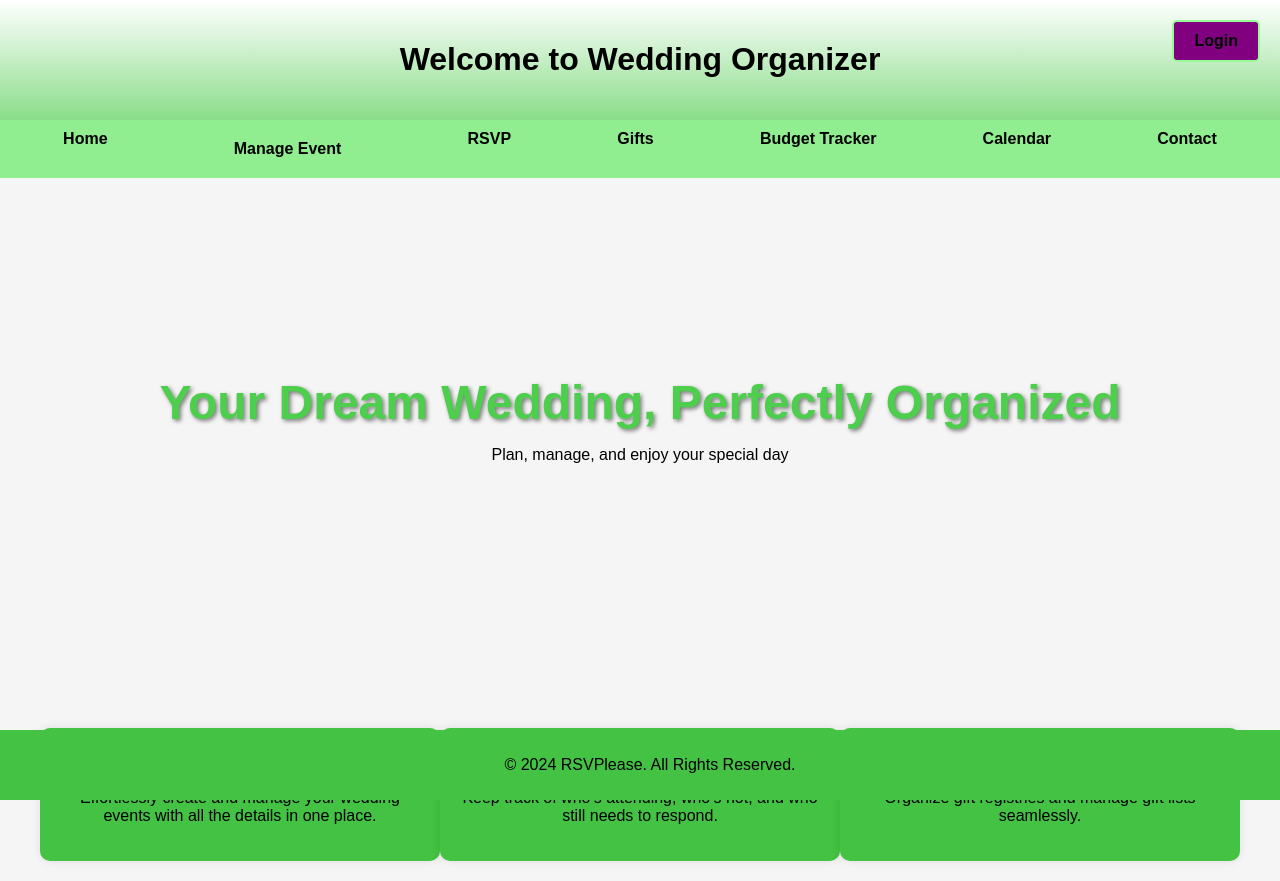
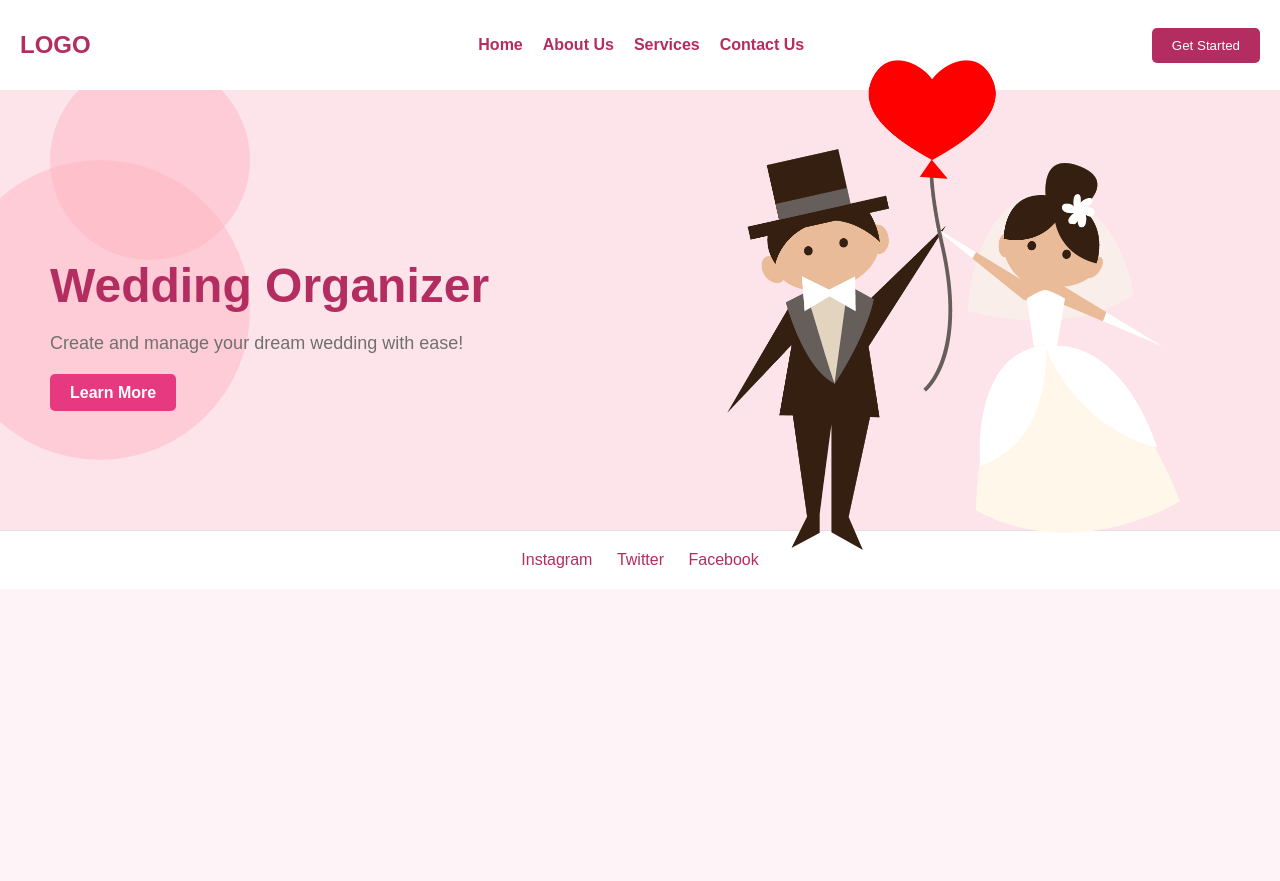
Before and after one commit to JeffinKR924/RSVPWebApp, a website: page app/public/home-page/homepage.html in a window 1280 px wide. After the commit the page ends 800 px from the top, so only its background shows below. Drawn offline with Linux system fonts and the light colour scheme.

Commit message:
Inital homepage

```diff
--- a/app/public/home-page/homepage.css
+++ b/app/public/home-page/homepage.css
@@ -1,211 +1,159 @@
 body {
-    font-family: 'Arial', sans-serif;
+    font-family: Arial, sans-serif;
     margin: 0;
     padding: 0;
-    background-color: #f5f5f5;
+    box-sizing: border-box;
+    background-color: #fef4f8; /* Light pink background */
 }
 
 header {
-    background-image: linear-gradient(to bottom, white, rgb(138, 221, 138)); /* Light Green */
-    color: black;
+    display: flex;
+    justify-content: space-between;
+    align-items: center;
     padding: 20px;
-    text-align: center;
+    background-color: #ffffff;
+    box-shadow: 0 2px 10px rgba(0, 0, 0, 0.1);
+}
+
+.logo {
+    font-size: 24px;
+    font-weight: bold;
+    color: #b32d60; /* Darker pink for the logo */
+}
+
+nav ul {
+    list-style: none;
+    display: flex;
+    gap: 20px;
+}
+
+nav ul li a {
+    text-decoration: none;
+    color: #b32d60; /* Darker pink for the navigation links */
+    font-weight: bold;
+}
+
+.get-started-btn {
+    background-color: #b32d60; /* Darker pink for the button */
+    color: #ffffff;
+    padding: 10px 20px;
+    border: none;
+    border-radius: 5px;
+    cursor: pointer;
+}
+
+.get-started-btn:hover {
+    background-color: #e63980; /* Slightly lighter pink on hover */
+}
+
+.hero {
+    position: relative;
+    display: flex;
+    align-items: center;
+    justify-content: space-between;
+    padding: 50px;
+    background-color: #fde4eb; /* Light pink for the hero background */
+    height: 340px; /* Fixed height for the hero section */
+    overflow: hidden; /* Ensure circles and other elements don’t overflow outside the hero section */
+}
+
+/* Circle Design */
+.circle-design {
+    position: absolute;
+    top: 20px;
+    left: -100px; /* Move circles slightly off-screen */
+    z-index: 1; /* Ensure circles are behind the content */
+}
+
+.circle-design::before,
+.circle-design::after,
+.circle-design .small-circle {
+    content: "";
+    position: absolute;
+    border-radius: 50%;
+    background-color: rgba(255, 182, 193, 0.5); /* Transparent pink */
+}
+
+.circle-design::before {
+    width: 300px;
+    height: 300px;
+    top: 50px;
+    left: 50px;
+}
+
+.circle-design::after {
+    width: 200px;
+    height: 200px;
+    top: -50px;
+    left: 150px;
+}
+
+.circle-design .small-circle {
+    width: 100px;
+    height: 100px;
+    top: 200px;
+    left: 100px;
+    background-color: rgba(255, 192, 203, 0.7); /* Slightly darker pink */
+}
+
+/* Ensure content is above the circle design */
+.hero-content {
+    max-width: 50%;
+    z-index: 2; /* Ensure content is above the circle design */
     position: relative;
 }
 
-header .login-button {
-    position: absolute;
-    top: 20px;
-    right: 20px;
-    background-color: purple;
-    color: black;
+.hero-content h1 {
+    font-size: 48px;
+    color: #b32d60; /* Darker pink for the heading */
+    margin-bottom: 20px;
+}
+
+.hero-content p {
+    font-size: 18px;
+    color: #707070;
+    margin-bottom: 30px;
+}
+
+.learn-more-btn {
+    background-color: #e63980; /* Darker pink for the "Learn More" button */
+    color: #ffffff;
     padding: 10px 20px;
-    border: 2px solid #98fb98;
+    text-decoration: none;
     border-radius: 5px;
-    text-decoration: none;
     font-weight: bold;
 }
 
-.user-info {
-    position: absolute;
-    top: 20px;
-    right: 20px;
-    display: flex;
-    flex-direction: column;
-    align-items: flex-end;
+.learn-more-btn:hover {
+    background-color: #ff66a1; /* Lighter pink on hover */
 }
 
-.user-email {
-    display: none;
-    color: black;
-    font-size: 16px;
-    background-color: #e9ecef;
-    padding: 8px 16px;
-    border-radius: 4px;
-    box-shadow: 0 2px 4px rgba(0, 0, 0, 0.1);
-    text-align: center;
-    font-weight: bold;
-    white-space: nowrap;
+/* Wedding Image Container */
+.wedding-image-container {
+    position: absolute;
+    right: 100px; /* Align to the right of the screen */
+    top: 60px; /* Adjust to position it relative to the top of the page */
+    z-index: 3; /* Make sure it appears above other elements */
 }
 
-.logout-button {
-    margin-top: 10px;
-    background-color: white;
-    color: black;
-    border: 1px solid white;
-    border-radius: 5px;
-    padding: 8px 12px;
-    font-size: 14px;
-    cursor: pointer;
-    font-weight: bold;
-}
-
-.logout-button:hover {
-    background-color: #c0e7c0;
-    border-color: black;
-}
-
-nav {
-    display: flex;
-    justify-content: space-around;
-    background-color: #90ee90; /* Light Green variant */
-    padding: 10px;
-}
-
-nav a {
-    color: black;
-    text-decoration: none;
-    font-weight: bold;
-}
-
-/* Dropdown styles */
-.dropdown {
-    position: relative;
-    display: inline-block;
-}
-
-.dropbtn {
-    background-color: #90ee90;
-    color: black;
-    padding: 10px 20px;
-    text-decoration: none;
-    display: block;
-    border: none;
-    cursor: pointer;
-    font-weight: bold;
-}
-
-.dropdown-content {
-    display: none;
-    position: absolute;
-    background-color: white;
-    min-width: 160px;
-    box-shadow: 0 8px 16px rgba(0, 0, 0, 0.2);
-    z-index: 1;
-    top: 100%;
-    left: 0;
-}
-
-/* Style dropdown links */
-.dropdown-content a {
-    color: black;
-    padding: 12px 16px;
-    text-decoration: none;
-    display: block;
-    border-radius: 5px;
-}
-
-/* Change color on hover */
-.dropdown-content a:hover {
-    background-color: #f1f1f1;
-}
-
-/* Show the dropdown menu when hovering */
-.dropdown:hover .dropdown-content {
-    display: block;
-}
-
-
-.hero {
-    background-image: url('wedding-background.jpg');
-    background-size: cover;
-    background-position: center;
-    height: 500px;
-    display: flex;
-    justify-content: center;
-    align-items: center;
-    color: black;
-    text-align: center;
-}
-
-.hero h1 {
-    font-size: 3em;
-    margin: 0;
-    color: #4dce4d;
-    text-shadow: 2px 2px 4px rgba(0, 0, 0, 0.5);
-}
-
-.container {
-    padding: 20px;
-    max-width: 1200px;
-    margin: auto;
-}
-
-.features {
-    display: flex;
-    justify-content: space-around;
-    margin-top: 30px;
-}
-
-.feature-box {
-    background-color: rgb(67, 194, 67);
-    padding: 20px;
-    border-radius: 10px;
-    width: 30%;
-    box-shadow: 0 0 10px rgba(0, 0, 0, 0.1);
-    text-align: center;
-}
-
-.feature-box h3 {
-    margin-top: 0;
-    color: black; /* Light Green */
+#wedding-icon {
+    width: auto; /* Maintain the aspect ratio */
+    height: 490px; /* Set the height independently */
 }
 
 footer {
-    background-color:  rgb(67, 194, 67); /* Light Green */
-    color: black;
+    padding: 20px;
+    background-color: #ffffff;
     text-align: center;
-    padding: 10px;
-    position: absolute;
-    bottom: 0;
-    width: 100%;
+    border-top: 1px solid #e0e0e0;
 }
 
-.dropdown-logout {
-    display: none; /* Hidden by default */
-    position: absolute;
-    top: 100%; /* Position below the email display */
-    left: 0;
-    background-color: white;
-    min-width: 150px;
-    box-shadow: 0 8px 16px rgba(0, 0, 0, 0.1);
-    border-radius: 5px;
-    z-index: 1;
+footer .social-media a {
+    color: #b32d60; /* Darker pink for footer links */
+    text-decoration: none;
+    margin: 0 10px;
 }
 
-.dropdown-logout a {
-    color: #333;
-    padding: 12px 16px;
-    text-decoration: none;
-    display: block;
-    border-radius: 5px;
+footer .social-media a:hover {
+    color: #e63980; /* Slightly lighter pink on hover */
 }
-
-.dropdown-logout a:hover {
-    background-color: #f1f1f1;
-}
-
-/* Show the dropdown when the user-email is clicked */
-.user-email.active + .dropdown-logout {
-    display: block;
-}
--- a/app/public/home-page/homepage.html
+++ b/app/public/home-page/homepage.html
@@ -3,65 +3,43 @@
 <head>
     <meta charset="UTF-8">
     <meta name="viewport" content="width=device-width, initial-scale=1.0">
-    <title>Wedding Organizer</title>
+    <title>Wedding Organizer - Homepage</title>
     <link rel="stylesheet" href="/home-page/homepage.css">
-    <script src="/home-page/homepage.js" type="module"></script>
 </head>
 <body>
     <header>
-        <h1>Welcome to Wedding Organizer</h1>
-        <a href="/login-page" class="login-button" id="login-button">Login</a>
-        <div id="user-info" class="user-info">
-            <div id="user-email" class="user-email"></div>
-            <div id="dropdown-logout" class="dropdown-logout">
-                <a href="#" id="logout-button" class="logout-button">Logout</a>
-            </div>
-        </div>
+        <div class="logo">LOGO</div>
+        <nav>
+            <ul>
+                <li><a href="#home">Home</a></li>
+                <li><a href="#about">About Us</a></li>
+                <li><a href="#services">Services</a></li>
+                <li><a href="#contact">Contact Us</a></li>
+            </ul>
+        </nav>
+        <button class="get-started-btn">Get Started</button>
     </header>
 
-    <nav>
-        <a href="#">Home</a>
-        <div class="dropdown">
-            <a href="#" class="dropbtn">Manage Event</a>
-            <div class="dropdown-content">
-                <a href="/event-form-page">Create Event</a>
-                <a href="/meal-creation-page">Meal Creation</a>
-                <a href="/get-event-form-page">View Events</a>
-            </div>
-        </div>
-        <a href="#">RSVP</a>
-        <a href="#">Gifts</a>
-        <a href="#">Budget Tracker</a>
-        <a href="/calendar-page">Calendar</a>
-        <a href="#">Contact</a>
-    </nav>
-
     <section class="hero">
-        <div>
-            <h1>Your Dream Wedding, Perfectly Organized</h1>
-            <p>Plan, manage, and enjoy your special day</p>
+        <div class="circle-design"></div> <!-- Circle design -->
+        <div class="hero-content">
+            <h1>Wedding Organizer</h1>
+            <p>Create and manage your dream wedding with ease!</p>
+            <a href="#learn-more" class="learn-more-btn">Learn More</a>
         </div>
     </section>
 
-    <div class="container">
-        <div class="features">
-            <div class="feature-box">
-                <h3>Create & Manage Events</h3>
-                <p>Effortlessly create and manage your wedding events with all the details in one place.</p>
-            </div>
-            <div class="feature-box">
-                <h3>RSVP Tracking</h3>
-                <p>Keep track of who’s attending, who’s not, and who still needs to respond.</p>
-            </div>
-            <div class="feature-box">
-                <h3>Gift Planning</h3>
-                <p>Organize gift registries and manage gift lists seamlessly.</p>
-            </div>
-        </div>
+    <!-- Wedding Image placed outside of the hero section -->
+    <div class="wedding-image-container">
+        <img id="wedding-icon" src="../assets/homepage/homepage_wedding_icon.png" alt="Wedding Illustration">
     </div>
 
     <footer>
-        <p>&copy; 2024 RSVPlease. All Rights Reserved.</p>
+        <div class="social-media">
+            <a href="#">Instagram</a>
+            <a href="#">Twitter</a>
+            <a href="#">Facebook</a>
+        </div>
     </footer>
 </body>
 </html>
```
Also changed, not shown: app/public/assets/homepage/homepage_wedding_icon.png (added).
